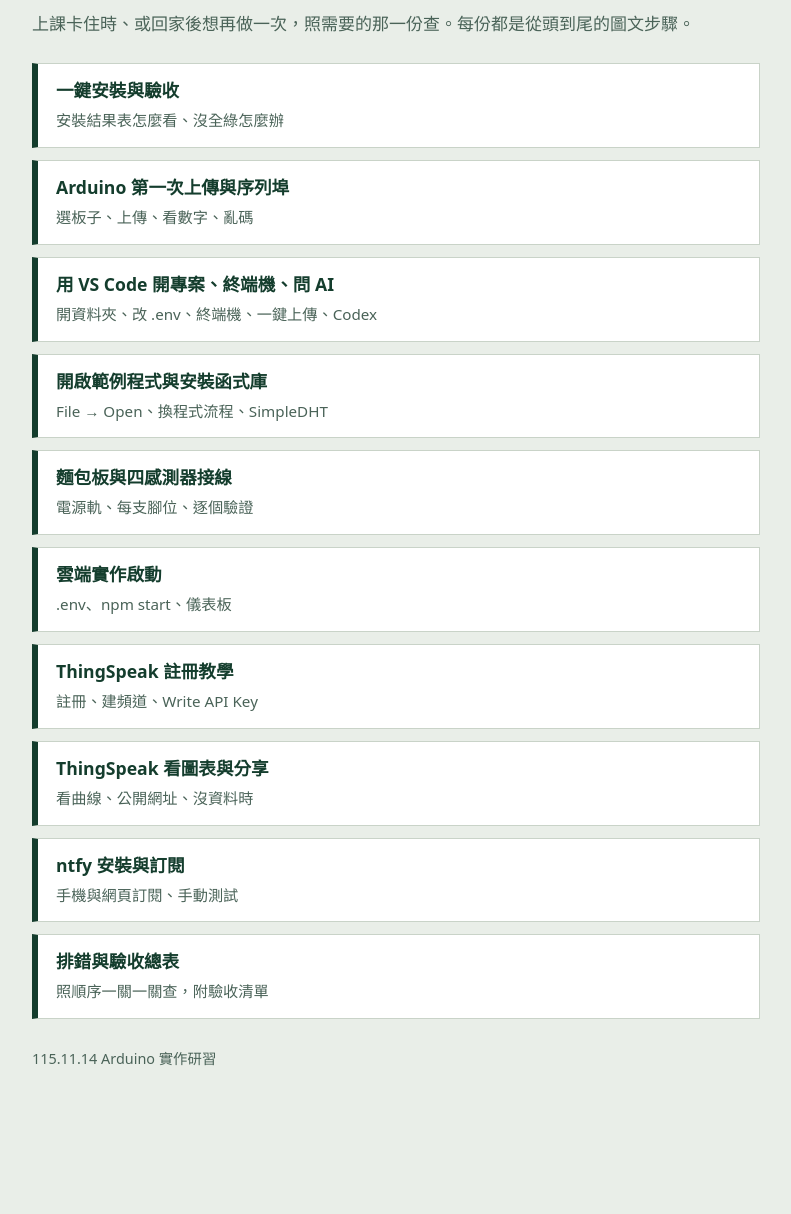
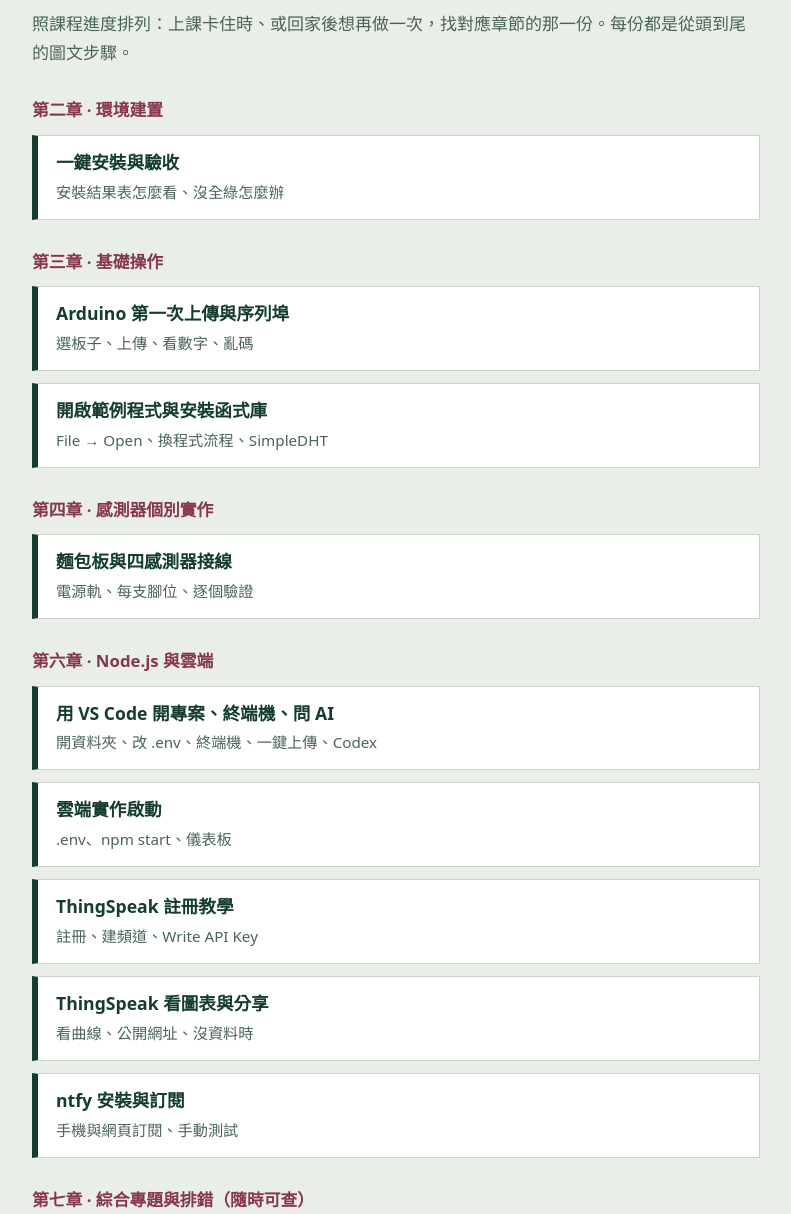
Before and after one commit to homesin/arduino-workshop, a plain HTML site: page guide/index.html in a window 1280 px wide. Shown: the part 86-1300 px from the top of the page, without its empty margins (244-1035 px from the left). Before the commit the page ends 1222 px from the top, so only its background shows below. Drawn offline with Linux system fonts and the light colour scheme.

Commit message:
202611031050

```diff
--- a/guide/index.html
+++ b/guide/index.html
@@ -11,6 +11,7 @@
   main{max-width:760px;margin:0 auto;padding:36px 16px 64px}
   h1{margin:0 0 6px;font-size:2rem}
   p.lead{margin:0 0 24px;color:var(--muted)}
+  h2{margin:28px 0 10px;font-size:1.05rem;color:var(--accent)}
   ul{list-style:none;padding:0;margin:0;display:grid;gap:12px}
   li a{display:block;background:var(--card);border:1px solid var(--line);border-left:6px solid var(--ink);padding:12px 18px;color:inherit;text-decoration:none}
   li a:hover{border-left-color:var(--accent)}
@@ -22,17 +23,30 @@
 <body>
 <main>
   <h1>Arduino 研習教學頁</h1>
-  <p class="lead">上課卡住時、或回家後想再做一次，照需要的那一份查。每份都是從頭到尾的圖文步驟。</p>
+  <p class="lead">照課程進度排列：上課卡住時、或回家後想再做一次，找對應章節的那一份。每份都是從頭到尾的圖文步驟。</p>
+  <h2>第二章 · 環境建置</h2>
   <ul>
     <li><a href="install.html"><b>一鍵安裝與驗收</b><span>安裝結果表怎麼看、沒全綠怎麼辦</span></a></li>
+  </ul>
+  <h2>第三章 · 基礎操作</h2>
+  <ul>
     <li><a href="upload.html"><b>Arduino 第一次上傳與序列埠</b><span>選板子、上傳、看數字、亂碼</span></a></li>
+    <li><a href="sketch.html"><b>開啟範例程式與安裝函式庫</b><span>File → Open、換程式流程、SimpleDHT</span></a></li>
+  </ul>
+  <h2>第四章 · 感測器個別實作</h2>
+  <ul>
+    <li><a href="wiring.html"><b>麵包板與四感測器接線</b><span>電源軌、每支腳位、逐個驗證</span></a></li>
+  </ul>
+  <h2>第六章 · Node.js 與雲端</h2>
+  <ul>
     <li><a href="vscode.html"><b>用 VS Code 開專案、終端機、問 AI</b><span>開資料夾、改 .env、終端機、一鍵上傳、Codex</span></a></li>
-    <li><a href="sketch.html"><b>開啟範例程式與安裝函式庫</b><span>File → Open、換程式流程、SimpleDHT</span></a></li>
-    <li><a href="wiring.html"><b>麵包板與四感測器接線</b><span>電源軌、每支腳位、逐個驗證</span></a></li>
     <li><a href="cloud.html"><b>雲端實作啟動</b><span>.env、npm start、儀表板</span></a></li>
     <li><a href="thingspeak-signup.html"><b>ThingSpeak 註冊教學</b><span>註冊、建頻道、Write API Key</span></a></li>
     <li><a href="thingspeak-chart.html"><b>ThingSpeak 看圖表與分享</b><span>看曲線、公開網址、沒資料時</span></a></li>
     <li><a href="ntfy.html"><b>ntfy 安裝與訂閱</b><span>手機與網頁訂閱、手動測試</span></a></li>
+  </ul>
+  <h2>第七章 · 綜合專題與排錯（隨時可查）</h2>
+  <ul>
     <li><a href="troubleshooting.html"><b>排錯與驗收總表</b><span>照順序一關一關查，附驗收清單</span></a></li>
   </ul>
   <footer>115.11.14 Arduino 實作研習</footer>
```
Also changed, not shown: index.html (+2 -2 lines), 學員講義.html (+1 -1 lines), 1 other file.
